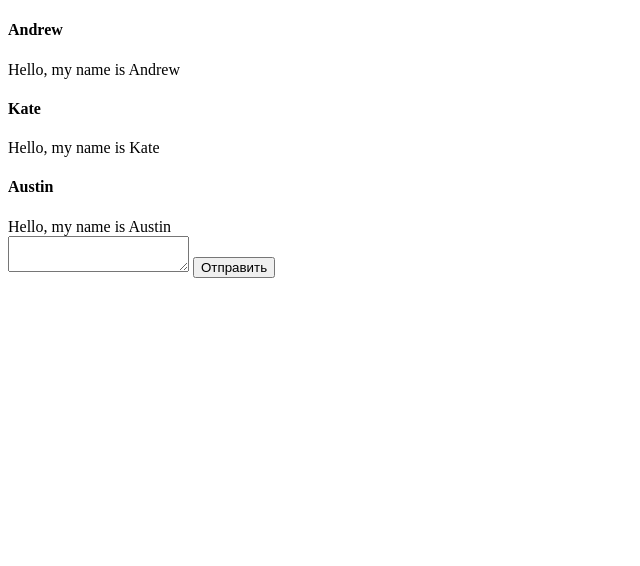
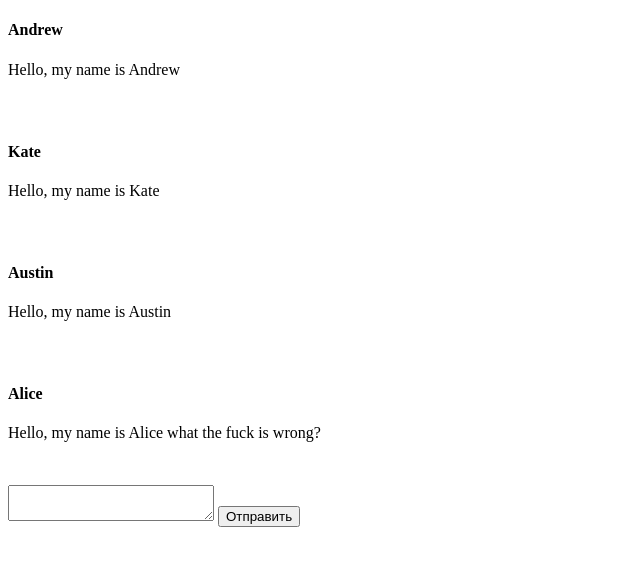
Before and after one commit to BLACKSJACK/chat-native-js, a website: page index.html in a window 1280 px wide. Shown: the whole page, without its empty margins (0-640 px from the left). Drawn offline with Linux system fonts and the light colour scheme.

Commit message:
promises + xhr

```diff
--- a/components/app/app.js
+++ b/components/app/app.js
@@ -11,29 +11,44 @@ export class App {
         this.el=el;
         this.chat=new Chat({
             el: document.createElement('div'),
-            data: {
-                messages: [
-                    {
-                        sender: 'Andrew',
-                        text: 'Hello, my name is Andrew',
-                    },
-                    {
-                        sender: 'Kate',
-                        text: 'Hello, my name is Kate',
-                    },
-                    {
-                        sender: 'Austin',
-                        text: 'Hello, my name is Austin',
-                    },
-                ],
-            },
         });
         this.form=new Form({
             el: document.createElement('div'),
             onSubmit: this.onFormSubmit.bind(this),
         });
         this.el.append(this.chat.el, this.form.el);
-        this.render();
+        this._getData().then(this._setData.bind(this), ()=>{
+            console.log('Error');
+        }).then(()=>{
+            this.render();
+        });
+    }
+    /**
+     * Устанавливаем полученные данные в виджет чата
+     * @param  {massive} data
+     * @return {Promise}
+     */
+    _setData(data) {
+        return new Promise((resolve, reject)=>{
+            this.chat.setData(data);
+            resolve();
+        });
+    }
+    /**
+     * Загружаем данные со стороннего источника
+     * @return {Promise}
+     */
+    _getData() {
+        return new Promise((resolve, reject)=>{
+            const xhr = new XMLHttpRequest();
+            xhr.addEventListener('readystatechange', ()=>{
+                if (xhr.readyState==4) {
+                    resolve(JSON.parse(xhr.responseText));
+                }
+            });
+            xhr.open('GET', 'data/chat.json', true);
+            xhr.send();
+        });
     }
     /**
      * render() - тут нечего добавить
@@ -51,6 +66,7 @@ export class App {
             {
                 text,
                 sender: 'me',
+                currentUser: true,
             },
         ];
         this.render();
--- /dev/null
+++ b/components/chat/chat.css
@@ -0,0 +1,20 @@
+.chat{
+    width: 350px;
+    display: block;
+}
+.chat__message{
+    min-width: 30px;
+    width: inherit;
+    display: block;
+    height: 100px;
+    text-align: left;
+}
+.me{
+    text-align: right;
+}
+.form{
+    display: block;
+}
+.form__textarea{
+    width: 200px;
+}
--- a/components/chat/chat.js
+++ b/components/chat/chat.js
@@ -7,22 +7,33 @@ export class Chat {
      * @param  {object} {el
      * @param  {array} data}
      */
-    constructor({el, data: {messages}}) {
+    constructor({el}) {
         this.el=el;
+        this.messages=[];
+    }
+    /**
+     * Функция установки данных
+     * @param  {massive} messages
+     */
+    setData(messages) {
         this.messages=messages;
     }
     /**
      * method render()
      */
     render() {
-        const messagesHTML=this.messages.map(({sender, text})=>{
+        const chatWindow=document.createElement('div');
+        chatWindow.classList.add(`chat`);
+        const messagesHTML=this.messages.map(({sender, text, currentUser})=>{
             return `
-                <div class="chat__message">
+                <div class="chat__message ${currentUser ? 'me' : ''}">
                     <h4 class="chat__message__sender">${sender}</h4>
                     <div class="chat__message__text">${text}</div>
                 </div>
             `;
         }).join('');
-        this.el.innerHTML=messagesHTML;
+        chatWindow.innerHTML=messagesHTML;
+        this.el.innerHTML='';
+        this.el.append(chatWindow);
     }
 }
--- a/components/form/form.js
+++ b/components/form/form.js
@@ -12,15 +12,27 @@ export class Form {
         this.el.addEventListener('submit', this._onSubmit.bind(this));
     }
     /**
+     * method _onEnterSubmit()
+     * @param  {event} event
+     */
+    _onEnterSubmit(event) {
+        if (event.keyCode===13) {
+            this.el.dispatchEvent(new Event('submit'));
+        }
+    }
+     /**
      * method render()
      */
     render() {
         this.el.innerHTML=`
-            <form>
-                <textarea></textarea>
-                <input type="submit" value="Отправить">
+            <form class="form">
+                <textarea class="form__textarea"></textarea>
+                <input class="form__submit" type="submit" value="Отправить">
             </form>
         `;
+
+        this.el.querySelector('textarea').addEventListener('submit', this._onSubmit.bind(this));
+        this.el.querySelector('textarea').addEventListener('keypress', this._onEnterSubmit.bind(this));
     }
     /**
      * при сабмите формы
--- /dev/null
+++ b/data/chat.json
@@ -0,0 +1,22 @@
+[
+    {
+        "sender": "Andrew",
+        "text": "Hello, my name is Andrew",
+        "currentUser": false
+    },
+    {
+        "sender": "Kate",
+        "text": "Hello, my name is Kate",
+        "currentUser": false
+    },
+    {
+        "sender": "Austin",
+        "text": "Hello, my name is Austin",
+        "currentUser": false
+    },
+    {
+        "sender": "Alice",
+        "text": "Hello, my name is Alice what the fuck is wrong?",
+        "currentUser": false
+    }
+]
--- a/index.html
+++ b/index.html
@@ -6,6 +6,7 @@
 </head>
 <body>
     <div class="js-app"></div>
+    <link rel="stylesheet" href="components/chat/chat.css">
     <script type="module">
         import {App} from './components/app/app.js';
 
--- a/package.json
+++ b/package.json
@@ -23,6 +23,7 @@
   "homepage": "https://github.com/BLACKSJACK/chat-native-js#readme",
   "dependencies": {
     "eslint": "^4.18.0",
+    "less": "^3.0.1",
     "static-server": "^3.0.0"
   },
   "devDependencies": {
```
Also changed, not shown: .eslintrc.js, 1 other file.
